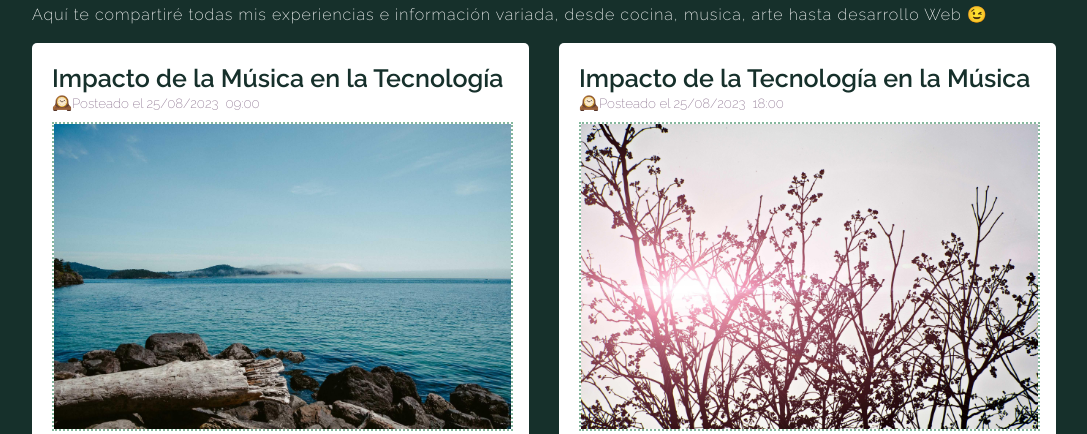
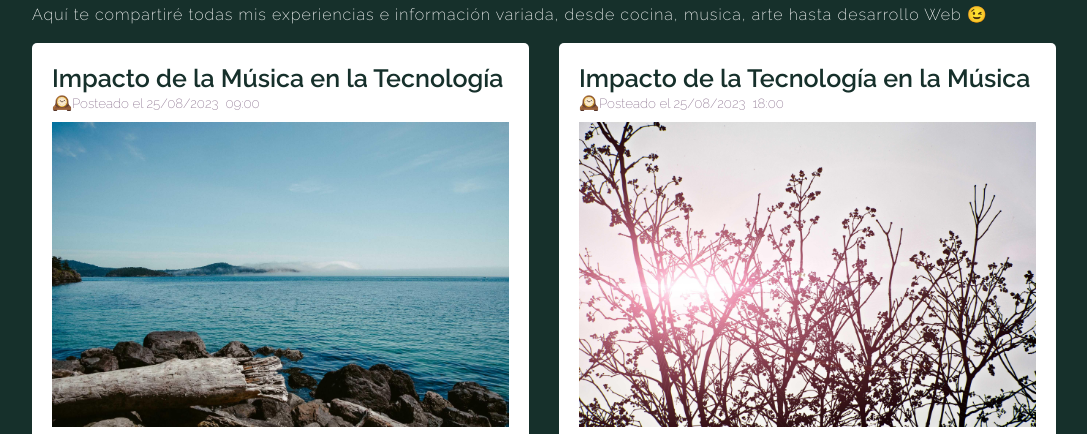
Before and after one commit to amoraleslandeo/personal-page.github.io, a plain HTML site: page mi_blog.html in a window 1280 px wide. Shown: the part 307-741 px from the top of the page, without its empty margins (96-1183 px from the left). Drawn offline with Linux system fonts and the light colour scheme.

Commit message:
update images

```diff
--- a/assets/css/mi_blog.css
+++ b/assets/css/mi_blog.css
@@ -27,9 +27,9 @@ div {
 
 }
 
-article img {
-    display: inline;
+article img.blog-image {
     width: 100%;
+    border-style: none;
 }
 
 article a {
@@ -41,6 +41,7 @@ article a {
     background-color: var(--color-two);
     border-radius: 20px;
     padding: 6px 13px;
+    font-weight: 600;
 }
 article a:hover {
     background-color: var(--color-three);
--- a/mi_blog.html
+++ b/mi_blog.html
@@ -33,7 +33,7 @@
                 <div>🕰️<small>Posteado el <time datetime="25/08/2023 09:00">25/08/2023 &nbsp;09:00 </time></small>
                 </div>
                 <div>
-                    <img src="./assets/images/art_1.jpg" alt="image_out" />
+                    <img class="blog-image" src="./assets/images/art_1.jpg" alt="image_out" />
                 </div>
                 <p>Desde que se conoce la historia del Hombre, la música ha acompañado sus días alimentando cada uno
                     de
@@ -50,7 +50,7 @@
                 <div>🕰️<small>Posteado el <time datetime="25/08/2023 09:00">25/08/2023 &nbsp;18:00 </time></small>
                 </div>
                 <div>
-                    <img src="./assets/images/art_2.jpg" alt="image_out" />
+                    <img class="blog-image" src="./assets/images/art_2.jpg" alt="image_out" />
                 </div>
                 <p>Aceleramiento del proceso de producción musical, mayor calidad y pulido de sonido, nuevos procesos
                     creativos e incluso nuevas maneras de interpretar son algunos de los beneficios de las tecnologías
```
